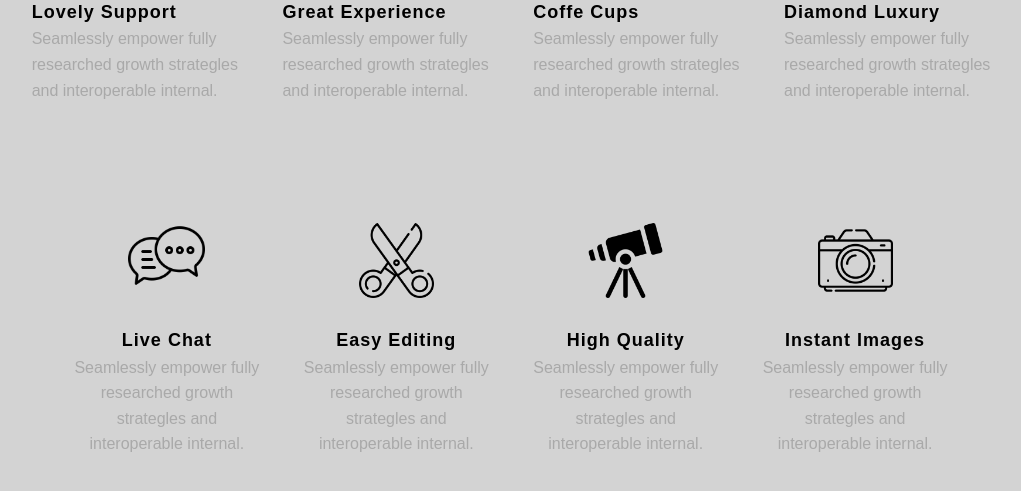
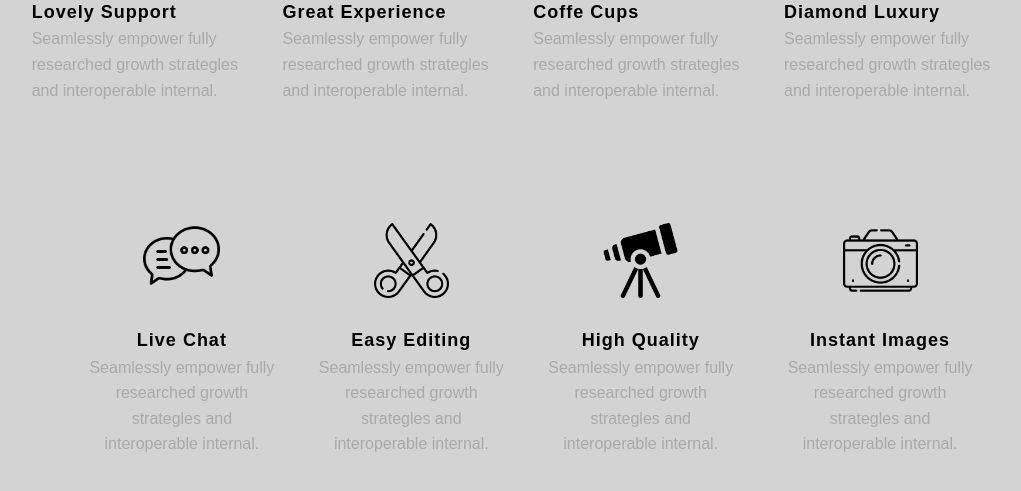
Before and after one commit to EditaPoc/SevenTask, a plain HTML site: page index.html in a window 1280 px wide. Shown: the part 165-656 px from the top of the page, without its empty margins (109-1130 px from the left). Drawn offline with Linux system fonts and the light colour scheme.

Commit message:
css corrections

```diff
--- a/style.css
+++ b/style.css
@@ -47,6 +47,11 @@ section {
     line-height: 1.6;
 }
 
+.row:last-child div:last-child {
+    margin-right: 0;
+    margin-left: 10px;
+}
+
 .row:last-child img {
     width: 75px;
     height: 75px;
```
